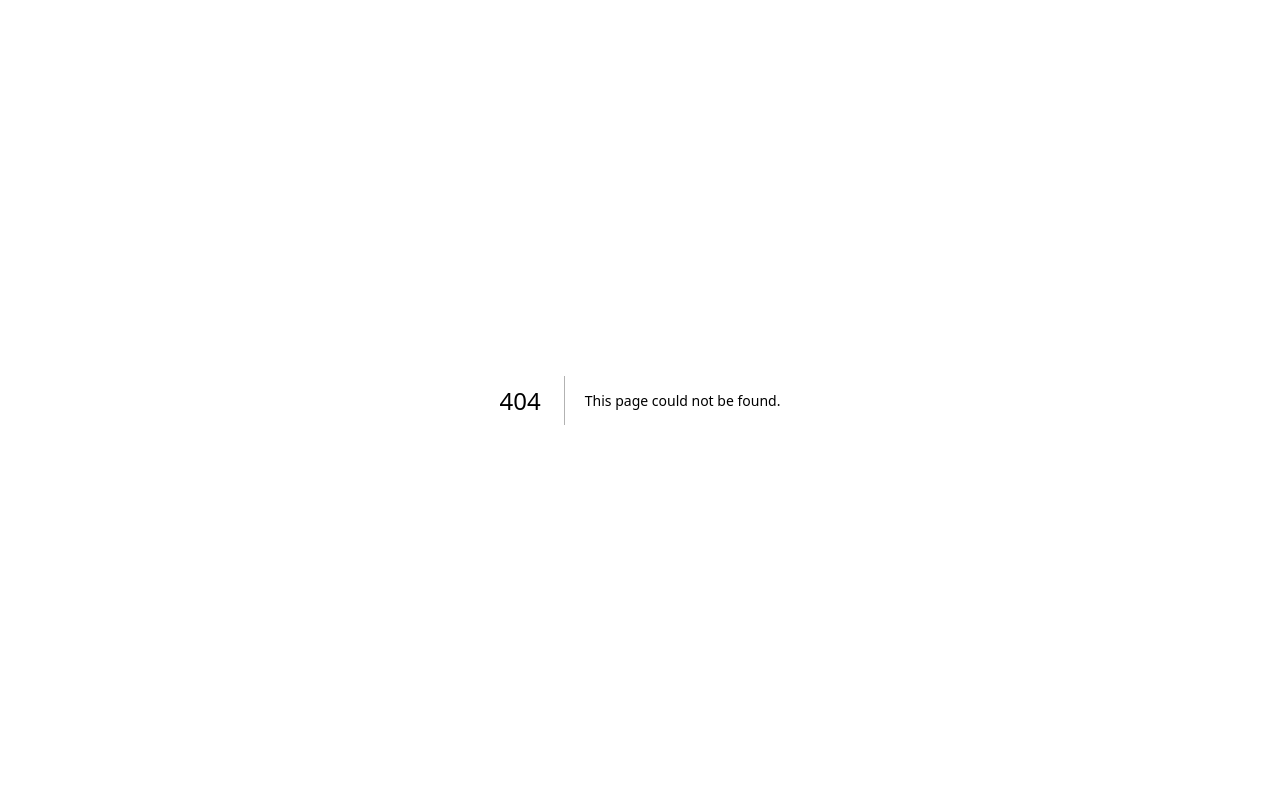
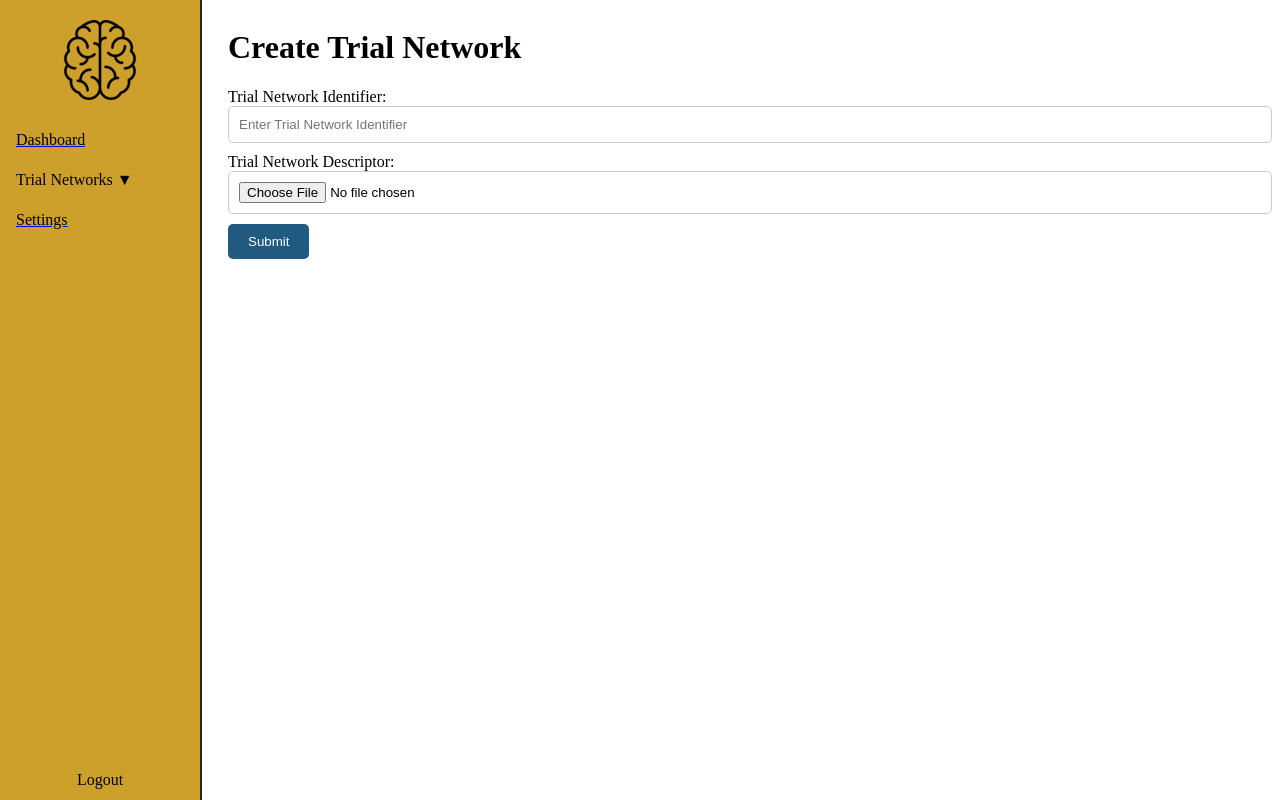
Before and after one commit to 6G-SANDBOX/TNLCM_FRONTEND, a Next.js app: page /tnlcm/dashboard/trial_networks/create in a window 1280 px wide. Before the commit this address had no page. Built offline with nearby package versions, Linux system fonts and the light colour scheme; sample sign-in values are in the browser's storage.

Commit message:
Add create and list trial networks views

```diff
--- /dev/null
+++ b/src/app/tnlcm/dashboard/trial_networks/create/page.js
@@ -0,0 +1,61 @@
+'use client'
+
+import React, { useState } from 'react';
+import Input from '@/app/components/Input';
+import Button from '@/app/components/Button';
+import { getAccessTokenFromLocalStorage } from '@/app/lib/jwtHandler';
+import { createTrialNetwork } from '@/app/lib/apiHandler';
+
+export default function CreateTrialNetworkPage() {
+    const [tnId, setTnId] = useState('');
+    const [file, setFile] = useState(null);
+
+    const handleTnIdChange = (event) => {
+        setTnId(event.target.value);
+    };
+
+    const handleFileChange = (event) => {
+        setFile(event.target.files[0]);
+    };
+
+    const handleSubmit = async (event) => {
+        event.preventDefault();
+        try {
+            const accessToken = await getAccessTokenFromLocalStorage();
+            createTrialNetwork(accessToken, tnId, file)
+            setTnId('');
+            setFile(null);
+        } catch (error) {
+            alert(error);
+        }
+    };
+
+    return (
+        <div>
+            <h1>Create Trial Network</h1>
+            <form onSubmit={handleSubmit}>
+                <div>
+                    <a>Trial Network Identifier:</a>
+                    <Input
+                        type="text"
+                        id="tnId"
+                        placeholder="Enter Trial Network Identifier"
+                        value={tnId}
+                        onChange={handleTnIdChange}
+                        className="input-login-register"
+                    />
+                </div>
+                <div>
+                    <a>Trial Network Descriptor:</a>
+                    <Input
+                        type="file"
+                        id="file"
+                        onChange={handleFileChange}
+                        className="input-login-register"
+                    />
+                </div>
+                <Button type="submit" className="button-login-register">Submit</Button>
+            </form>
+        </div>
+    );
+};
--- a/src/app/tnlcm/dashboard/list_trial_networks/page.js
+++ b/src/app/tnlcm/dashboard/trial_networks/list/page.js
@@ -1,10 +1,10 @@
 'use client'
 
 import { useState, useEffect } from 'react';
-import { getTrialNetworks } from '../../../lib/apiHandler';
-import { getAccessTokenFromLocalStorage } from '../../../lib/jwtHandler';
+import { getTrialNetworks } from '../../../../lib/apiHandler';
+import { getAccessTokenFromLocalStorage } from '../../../../lib/jwtHandler';
 
-export default function TrialNetworksPage() {
+export default function ListTrialNetworksPage() {
     const [trialNetworks, setTrialNetworks] = useState([]);
     const [loading, setLoading] = useState(true);
 
```
